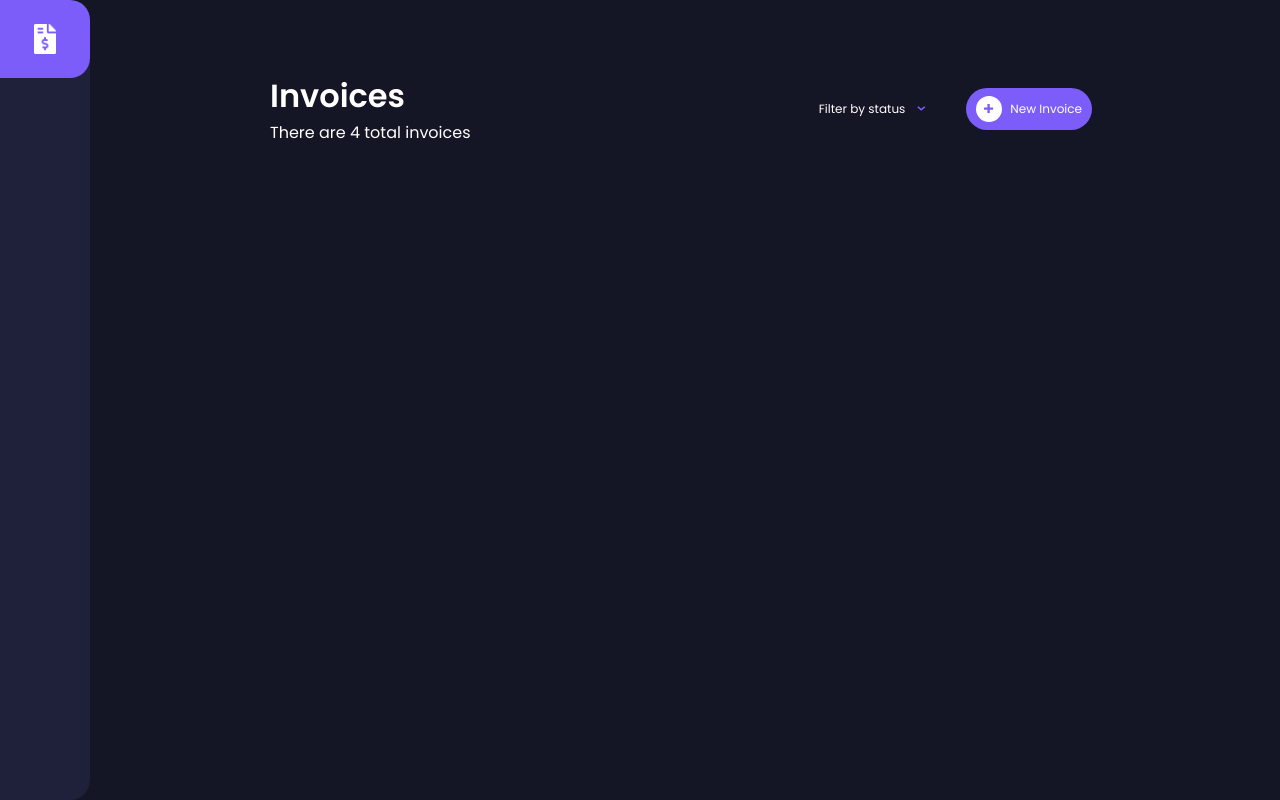
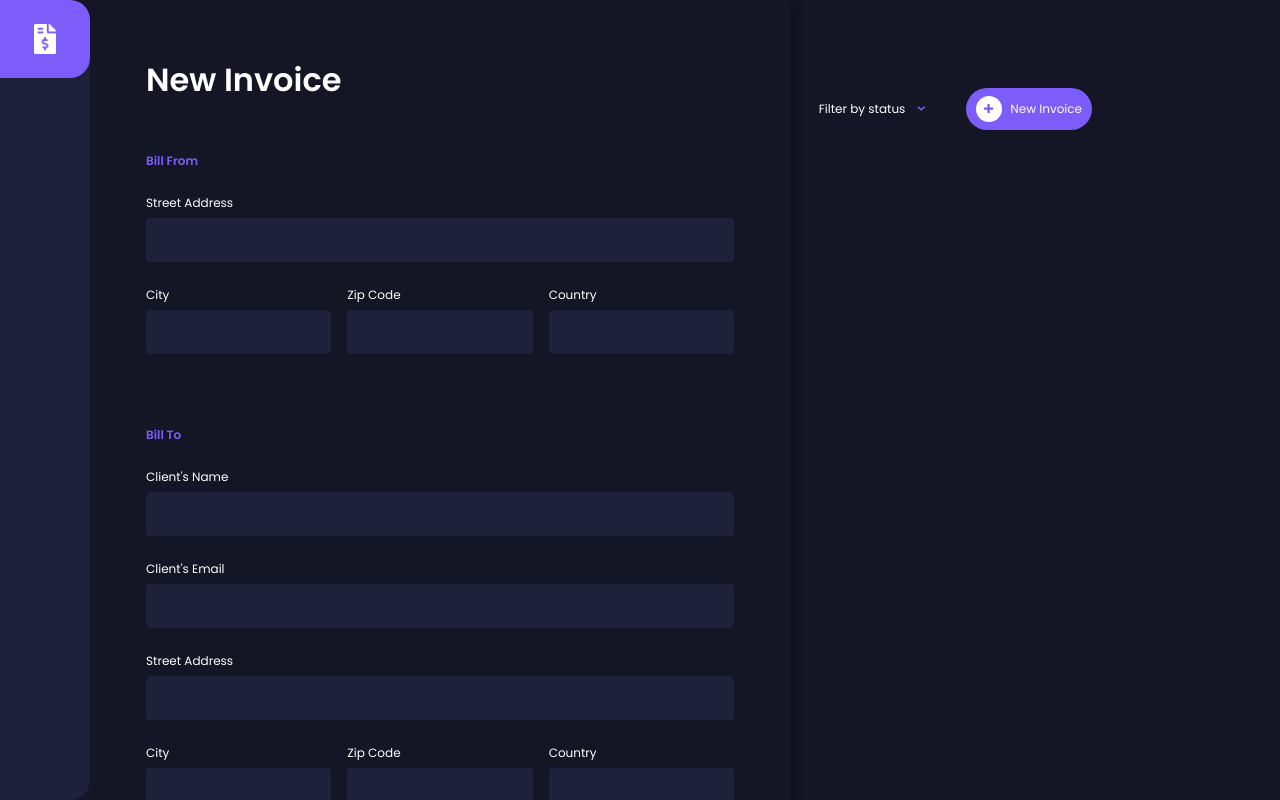
Before and after one commit to rached-masri/Invoice-App, a Vue app: page / in a window 1280 px wide. Built offline with nearby package versions, Linux system fonts and the light colour scheme.

Commit message:
Invoice Modal Component (HTML & CSS)

```diff
--- a/src/App.vue
+++ b/src/App.vue
@@ -3,6 +3,7 @@
     <div v-if="!mobile" class="app flex flex-column">
       <Navigation />
       <div class="app-content flex flex-column">
+        <InvoiceModal/>
         <router-view />
       </div>
     </div>
@@ -15,6 +16,8 @@
 
 <script>
 import Navigation from './components/Navigation.vue'
+import InvoiceModal from './components/InvoiceModal.vue'
+
 export default {
   data() {
     return {
@@ -23,6 +26,8 @@
   },
   components: {
     Navigation,
+    InvoiceModal,
+
   },
   created() {
     this.checkScreen()
--- /dev/null
+++ b/src/components/InvoiceModal.vue
@@ -0,0 +1,358 @@
+<template>
+  <div
+    @click="checkClick"
+    ref="invoiceWrap"
+    class="invoice-wrap flex flex-column"
+  >
+    <form @submit.prevent="submitForm" class="invoice-content">
+      <h1>New Invoice</h1>
+      <!-- Bill From -->
+      <div class="bill-from flex flex-column">
+        <h4>Bill From</h4>
+        <div class="input flex flex-column">
+          <label for="billerStreetAddress">Street Address</label>
+          <input
+            required
+            type="text"
+            id="billerStreetAddress"
+            v-model="billerStreetAddress"
+          />
+        </div>
+        <div class="location-details flex">
+          <div class="input flex flex-column">
+            <label for="billerCity">City</label>
+            <input required type="text" id="billerCity" v-model="billerCity" />
+          </div>
+          <div class="input flex flex-column">
+            <label for="billerZipCode">Zip Code</label>
+            <input
+              required
+              type="text"
+              id="billerZipCode"
+              v-model="billerZipCode"
+            />
+          </div>
+          <div class="input flex flex-column">
+            <label for="billerCountry">Country</label>
+            <input
+              required
+              type="text"
+              id="billerCountry"
+              v-model="billerCountry"
+            />
+          </div>
+        </div>
+      </div>
+      <!-- Bill To -->
+      <div class="bill-to flex flex-column">
+        <h4>Bill To</h4>
+        <div class="input flex flex-column">
+          <label for="clientName">Client's Name</label>
+          <input required type="text" id="clientName" v-model="clientName" />
+        </div>
+        <div class="input flex flex-column">
+          <label for="clientEmail">Client's Email</label>
+          <input required type="text" id="clientEmail" v-model="clientEmail" />
+        </div>
+        <div class="input flex flex-column">
+          <label for="clientStreetAddress">Street Address</label>
+          <input
+            required
+            type="text"
+            id="clientStreetAddress"
+            v-model="clientStreetAddress"
+          />
+        </div>
+        <div class="location-details flex">
+          <div class="input flex flex-column">
+            <label for="clientCity">City</label>
+            <input required type="text" id="clientCity" v-model="clientCity" />
+          </div>
+          <div class="input flex flex-column">
+            <label for="clientZipCode">Zip Code</label>
+            <input
+              required
+              type="text"
+              id="clientZipCode"
+              v-model="clientZipCode"
+            />
+          </div>
+          <div class="input flex flex-column">
+            <label for="clientCountry">Country</label>
+            <input
+              required
+              type="text"
+              id="clientCountry"
+              v-model="clientCountry"
+            />
+          </div>
+        </div>
+      </div>
+
+      <!-- Invoice Work Details -->
+      <div class="invoice-work flex flex-column">
+        <div class="payment flex">
+          <div class="input flex flex-column">
+            <label for="invoiceDate">Invoice Date</label>
+            <input
+              disabled
+              type="text"
+              id="invoiceDate"
+              v-model="invoiceDate"
+            />
+          </div>
+          <div class="input flex flex-column">
+            <label for="paymentDueDate">Payment Due</label>
+            <input
+              disabled
+              type="text"
+              id="paymentDueDate"
+              v-model="paymentDueDate"
+            />
+          </div>
+        </div>
+        <div class="input flex flex-column">
+          <label for="paymentTerms">Payment Terms</label>
+          <select required type="text" id="paymentTerms" v-model="paymentTerms">
+            <option value="30">Net 30 Days</option>
+            <option value="60">Net 60 Days</option>
+          </select>
+        </div>
+        <div class="input flex flex-column">
+          <label for="productDescription">Product Description</label>
+          <input
+            required
+            type="text"
+            id="productDescription"
+            v-model="productDescription"
+          />
+        </div>
+        <div class="work-items">
+          <h3>Item List</h3>
+          <table class="item-list">
+            <tr class="table-heading flex">
+              <th class="item-name">Item Name</th>
+              <th class="qty">Qty</th>
+              <th class="price">Price</th>
+              <th class="total">Toal</th>
+            </tr>
+            <tr
+              class="table-items flex"
+              v-for="(item, index) in invoiceItemList"
+              :key="index"
+            >
+              <td class="item-name">
+                <input type="text" v-model="item.itemName" />
+              </td>
+              <td class="qty"><input type="text" v-model="item.qty" /></td>
+              <td class="price"><input type="text" v-model="item.price" /></td>
+              <td class="total flex">
+                ${{ (item.total = item.qty * item.price) }}
+              </td>
+              <img
+                @click="deleteInvoiceItem(item.id)"
+                src="@/assets/icon-delete.svg"
+                alt=""
+              />
+            </tr>
+          </table>
+
+          <div @click="addNewInvoiceItem" class="flex button">
+            <img src="@/assets/icon-plus.svg" alt="" />
+            Add New Item
+          </div>
+        </div>
+      </div>
+
+      <!-- Save/Exit -->
+      <div class="save flex">
+        <div class="left">
+          <button type="button" @click="closeInvoice" class="red">
+            Cancel
+          </button>
+        </div>
+        <div class="right flex">
+          <button type="submit" @click="saveDraft" class="dark-purple">
+            Save Draft
+          </button>
+          <button type="submit" @click="publishInvoice" class="purple">
+            Create Invoice
+          </button>
+        </div>
+      </div>
+    </form>
+  </div>
+</template>
+
+<script>
+export default {
+  name: 'invoiceModal',
+  data() {
+    return {
+      dateOptions: { year: 'numeric', month: 'short', day: 'numeric' },
+      docId: null,
+      loading: null,
+      billerStreetAddress: null,
+      billerCity: null,
+      billerZipCode: null,
+      billerCountry: null,
+      clientName: null,
+      clientEmail: null,
+      clientStreetAddress: null,
+      clientCity: null,
+      clientZipCode: null,
+      clientCountry: null,
+      invoiceDateUnix: null,
+      invoiceDate: null,
+      paymentTerms: null,
+      paymentDueDateUnix: null,
+      paymentDueDate: null,
+      productDescription: null,
+      invoicePending: null,
+      invoiceDraft: null,
+      invoiceItemList: [],
+      invoiceTotal: 0,
+    }
+  },
+}
+</script>
+
+<style lang="scss" scoped>
+.invoice-wrap {
+  position: fixed;
+  top: 0;
+  left: 0;
+  width: 100%;
+  height: 100vh;
+  overflow: scroll;
+  &::-webkit-scrollbar {
+    display: none;
+  }
+  @media (min-width: 900px) {
+    left: 90px;
+  }
+  .invoice-content {
+    position: relative;
+    padding: 56px;
+    max-width: 700px;
+    width: 100%;
+    background-color: #141625;
+    color: #fff;
+    box-shadow: 10px 4px 6px -1px rgba(0, 0, 0, 0.2),
+      0 2px 4px -1px rgba(0, 0, 0, 0.06);
+    h1 {
+      margin-bottom: 48px;
+      color: #fff;
+    }
+    h3 {
+      margin-bottom: 16px;
+      font-size: 18px;
+      color: #777f98;
+    }
+    h4 {
+      color: #7c5dfa;
+      font-size: 12px;
+      margin-bottom: 24px;
+    }
+    // Bill To / Bill From
+    .bill-to,
+    .bill-from {
+      margin-bottom: 48px;
+      .location-details {
+        gap: 16px;
+        div {
+          flex: 1;
+        }
+      }
+    }
+    // Invoice Work
+    .invoice-work {
+      .payment {
+        gap: 24px;
+        div {
+          flex: 1;
+        }
+      }
+      .work-items {
+        .item-list {
+          width: 100%;
+          // Item Table Styling
+          .table-heading,
+          .table-items {
+            gap: 16px;
+            font-size: 12px;
+            .item-name {
+              flex-basis: 50%;
+            }
+            .qty {
+              flex-basis: 10%;
+            }
+            .price {
+              flex-basis: 20%;
+            }
+            .total {
+              flex-basis: 20%;
+              align-self: center;
+            }
+          }
+          .table-heading {
+            margin-bottom: 16px;
+            th {
+              text-align: left;
+            }
+          }
+          .table-items {
+            position: relative;
+            margin-bottom: 24px;
+            img {
+              position: absolute;
+              top: 15px;
+              right: 0;
+              width: 12px;
+              height: 16px;
+            }
+          }
+        }
+        .button {
+          color: #fff;
+          background-color: #252945;
+          align-items: center;
+          justify-content: center;
+          width: 100%;
+          img {
+            margin-right: 4px;
+          }
+        }
+      }
+    }
+    .save {
+      margin-top: 60px;
+      div {
+        flex: 1;
+      }
+      .right {
+        justify-content: flex-end;
+      }
+    }
+  }
+  .input {
+    margin-bottom: 24px;
+  }
+  label {
+    font-size: 12px;
+    margin-bottom: 6px;
+  }
+  input,
+  select {
+    width: 100%;
+    background-color: #1e2139;
+    color: #fff;
+    border-radius: 4px;
+    padding: 12px 4px;
+    border: none;
+    &:focus {
+      outline: none;
+    }
+  }
+}
+</style>
```
